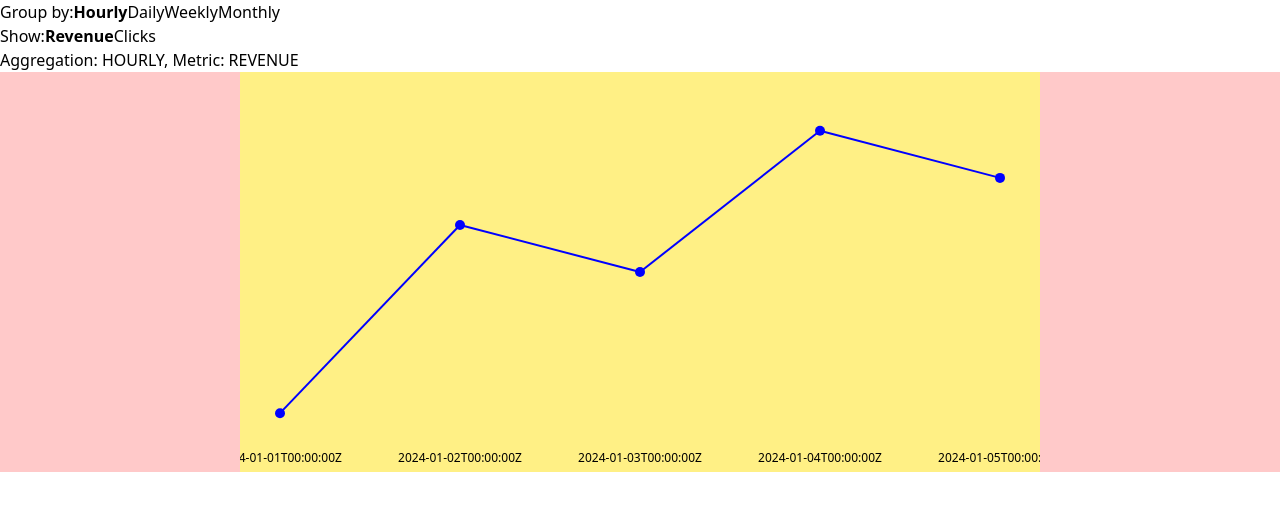
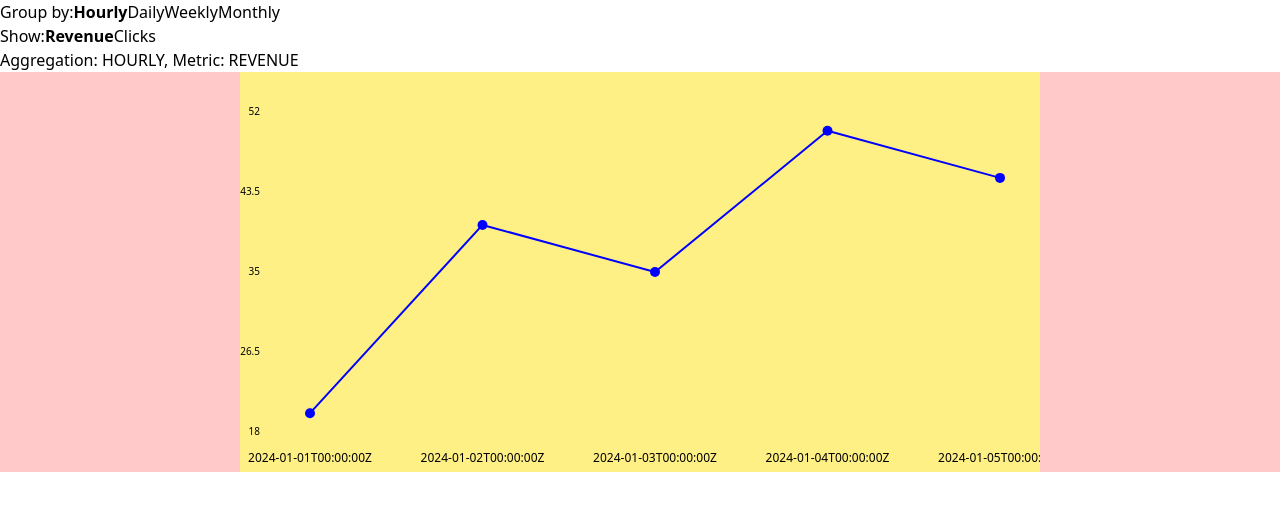
Before and after one commit to hapttic/front-test-assigment-2025-public, a React (Vite) app: page / in a window 1280 px wide. Shown: the top 510 px of the page. Built offline with nearby package versions, Linux system fonts and the light colour scheme.

Commit message:
Fix: forgot Y axis labels

```diff
--- a/src/components/TimelineChart.tsx
+++ b/src/components/TimelineChart.tsx
@@ -5,8 +5,9 @@ function TimelineChart({ title, data }: TimelineChartProps) {
   const chartHeight = 400;
 
   const graphPadding = 40;
+  const yAxisLabelWidth = 30;
 
-  const graphWidth = chartWidth - graphPadding * 2;
+  const graphWidth = chartWidth - graphPadding * 2 - yAxisLabelWidth;
   const graphHeight = chartHeight - graphPadding * 2;
 
   const distanceBetweenPoints = graphWidth / (data.length - 1);
@@ -24,7 +25,21 @@ function TimelineChart({ title, data }: TimelineChartProps) {
   };
 
   const getX = (index: number) => {
-    return graphPadding + index * distanceBetweenPoints;
+    return graphPadding + yAxisLabelWidth + index * distanceBetweenPoints;
+  };
+
+  const getYAxisLabels = () => {
+    const labelCount = 5;
+    const labelStep = valueRange / (labelCount - 1);
+
+    const labels = [];
+    for (let i = 0; i < labelCount; i++) {
+      const label = minValue + i * labelStep;
+      const y = getY(label);
+
+      labels.push({ label, y });
+    }
+    return labels;
   };
 
   return (
@@ -58,6 +73,20 @@ function TimelineChart({ title, data }: TimelineChartProps) {
           );
         })}
 
+        {getYAxisLabels().map((label, index) => (
+          <text
+            key={index}
+            x={yAxisLabelWidth - 10}
+            y={label.y}
+            fontSize="10"
+            fill="black"
+            textAnchor="end"
+            dominantBaseline="middle"
+          >
+            {label.label}
+          </text>
+        ))}
+
         {data.map((point, index) => {
           return (
             <text
```
